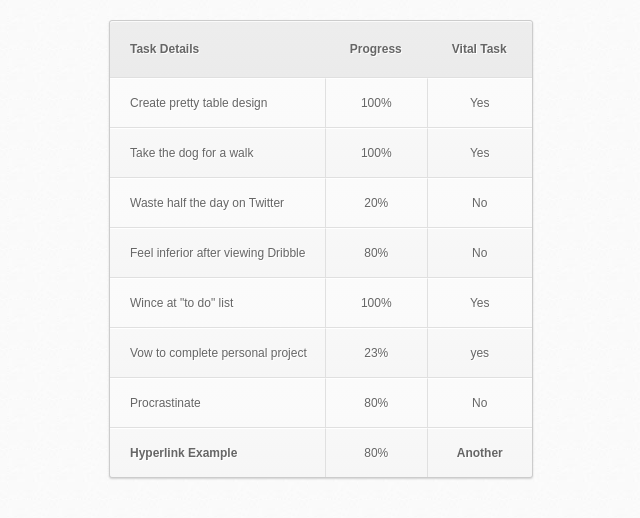
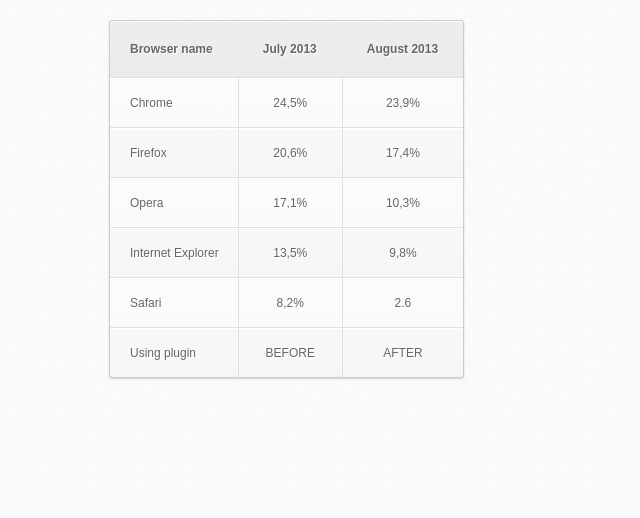
Before and after one commit to anton-permiakov/digitCapacity, a plain HTML site: page index.html in a window 1280 px wide. Shown: the whole page, without its empty margins (291-931 px from the left). Drawn offline with Linux system fonts and the light colour scheme.

Commit message:
Index page improove

```diff
--- a/index.html
+++ b/index.html
@@ -7,25 +7,6 @@
 
 <style type="text/css">
 
-/*
-This was made by João Sardinha
-Visit me at http://johnsardine.com/
-
-The table style doesnt contain images, it contains gradients for browsers who support them as well as round corners and drop shadows.
-
-It has been tested in all major browsers.
-
-This table style is based on Simple Little Table By Orman Clark,
-you can download a PSD version of this at his website, PremiumPixels.
-http://www.premiumpixels.com/simple-little-table-psd/
-
-PLEASE CONTINUE READING AS THIS CONTAINS IMPORTANT NOTES
-
-*/
-
-/*
-Im reseting this style for optimal view using Eric Meyer's CSS Reset - http://meyerweb.com/eric/tools/css/reset/
------------------------------------------------------------------- */
 body, html  { height: 100%; }
 html, body, div, span, applet, object, iframe,
 /*h1, h2, h3, h4, h5, h6,*/ p, blockquote, pre,
@@ -186,19 +167,16 @@ table tr:hover td{
 <body>
 
 <table cellspacing='0'> <!-- cellspacing='0' is important, must stay -->
-	<tr><th>Task Details</th><th>Progress</th><th>Vital Task</th></tr><!-- Table Header -->
+	<tr><th>Browser name</th><th>July 2013</th><th>August 2013</th></tr><!-- Table Header -->
 
-<tr><td>Create pretty table design</td><td>100%</td><td>Yes</td></tr><!-- Table Row -->
-	<tr class='even'><td>Take the dog for a walk</td><td>100%</td><td>Yes</td></tr><!-- Darker Table Row -->
+<tr><td>Chrome</td><td>24,5%</td><td>23,9%</td></tr><!-- Table Row -->
+	<tr class='even'><td>Firefox</td><td>20,6%</td><td>17,4%</td></tr><!-- Darker Table Row -->
 
-	<tr><td>Waste half the day on Twitter</td><td>20%</td><td>No</td></tr>
-	<tr class='even'><td>Feel inferior after viewing Dribble</td><td>80%</td><td>No</td></tr>
+	<tr><td>Opera</td><td>17,1%</td><td>10,3%</td></tr>
+	<tr class='even'><td>Internet Explorer</td><td>13,5%</td><td>9,8%</td></tr>
 
-    <tr><td>Wince at "to do" list</td><td>100%</td><td>Yes</td></tr>
-	<tr class='even'><td>Vow to complete personal project</td><td>23%</td><td>yes</td></tr>
-
-	<tr><td>Procrastinate</td><td>80%</td><td>No</td></tr>
-    <tr class='even'><td><a href="#yep-iit-doesnt-exist">Hyperlink Example</a></td><td>80%</td><td><a href="#inexistent-id">Another</a></td></tr>
+    <tr><td>Safari</td><td>8,2%</td><td>2.6</td></tr>
+	<tr class='even'><td>Using plugin</td><td>BEFORE</td><td>AFTER</td></tr>
 </table>
 </body>
 </html>
```
